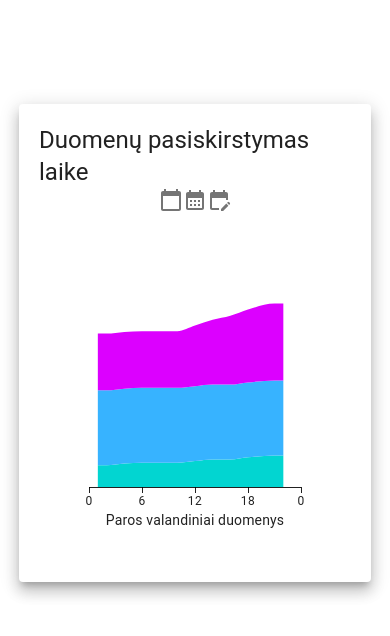
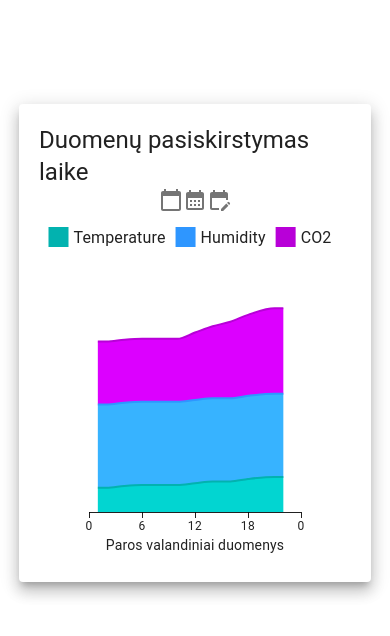
Before and after one commit to Mancefas/mui-graphs, a Next.js app: page / in a window 390 px wide. Shown: the top 636 px of the page. Built offline with nearby package versions, Linux system fonts and the light colour scheme.

Commit message:
different approach to mobile friendly design

```diff
--- a/src/app/globals.css
+++ b/src/app/globals.css
@@ -1,3 +1,11 @@
+:root {
+  /* Charts sizes */
+  --chartHeight: 350px;
+  --chartWidth: 400px;
+  --chartWidthResponsive: 80vw;
+  --rangePickerWidth: var(--chartWidth);
+}
+
 /* :root {
   --max-width: 1100px;
   --border-radius: 12px;
--- a/src/components/DayBars/DayBars.tsx
+++ b/src/components/DayBars/DayBars.tsx
@@ -1,10 +1,5 @@
-import {
-    ResponsiveChartContainer,
-    BarPlot,
-    ChartsXAxis,
-    ChartsTooltip,
-} from '@mui/x-charts/BarChart';
-
+import * as React from 'react';
+import { BarChart } from '@mui/x-charts/BarChart';
 import data from '@/store/data.json';
 
 // getting data at 12:00 ( timestamp has +1:00) and getting only first 7 days
@@ -21,22 +16,19 @@ const CO2 = dataForDaysAt12.map((item) => item.CO2);
 
 export default function DayBars() {
     return (
-        <ResponsiveChartContainer
-            margin={{ bottom: 75 }}
+        <BarChart
+            xAxis={[
+                {
+                    scaleType: 'band',
+                    data: xAxisDays,
+                    label: 'Dienos duomenys',
+                },
+            ]}
             series={[
-                { data: temp, label: 'Temperature', type: 'bar' },
-                { data: humidity, label: 'Humidity', type: 'bar' },
-                { data: CO2, label: 'CO2', type: 'bar' },
+                { data: temp, label: 'Temperature' },
+                { data: humidity, label: 'Humidity' },
+                { data: CO2, label: 'CO2' },
             ]}
-            xAxis={[{ scaleType: 'band', data: xAxisDays, id: 'x-axis-id' }]}
-        >
-            <BarPlot />
-            <ChartsXAxis
-                label="Savaitės dienos duomenys"
-                position="bottom"
-                axisId="x-axis-id"
-            />
-            <ChartsTooltip trigger="axis" />
-        </ResponsiveChartContainer>
+        />
     );
 }
--- a/src/components/HourlyChart/HourlyChart.tsx
+++ b/src/components/HourlyChart/HourlyChart.tsx
@@ -1,9 +1,4 @@
-import {
-    ResponsiveChartContainer,
-    ChartsXAxis,
-    ChartsTooltip,
-    AreaPlot,
-} from '@mui/x-charts/LineChart';
+import { LineChart } from '@mui/x-charts/LineChart';
 import data from '@/store/data.json';
 
 const dataForDay = data.filter((day) => day.timestamp.includes('2023-12-03'));
@@ -15,44 +10,44 @@ const Humidity = dataForDay.map((item) => item.humidity);
 
 export default function HourlyChart() {
     return (
-        <ResponsiveChartContainer
-            margin={{ bottom: 75 }}
-            series={[
-                {
-                    data: Temps,
-                    stack: 'total',
-                    area: true,
-                    type: 'line',
-                },
-                {
-                    data: Humidity,
-                    stack: 'total',
-                    area: true,
-                    type: 'line',
-                },
-                {
-                    data: CO2,
-                    stack: 'total',
-                    area: true,
-                    type: 'line',
-                },
-            ]}
+        <LineChart
+            leftAxis={null}
             xAxis={[
                 {
                     id: 'time',
                     data: time,
                     scaleType: 'time',
+                    label: 'Paros valandiniai duomenys',
+                    // valueFormatter: (date) => date.getFullYear().toString(),
                     valueFormatter: (date) => date.getHours().toString(),
                 },
             ]}
-        >
-            <AreaPlot />
-            <ChartsXAxis
-                label="Paros valandiniai duomenys"
-                position="bottom"
-                axisId="time"
-            />
-            <ChartsTooltip trigger="axis" />
-        </ResponsiveChartContainer>
+            series={[
+                {
+                    id: 'temperature',
+                    label: 'Temperature',
+                    data: Temps,
+                    stack: 'total',
+                    area: true,
+                    showMark: false,
+                },
+                {
+                    id: 'Humidity',
+                    label: 'Humidity',
+                    data: Humidity,
+                    stack: 'total',
+                    area: true,
+                    showMark: false,
+                },
+                {
+                    id: 'CO2',
+                    label: 'CO2',
+                    data: CO2,
+                    stack: 'total',
+                    area: true,
+                    showMark: false,
+                },
+            ]}
+        />
     );
 }
--- a/src/components/SensorChartSection/SensorChartSection.module.css
+++ b/src/components/SensorChartSection/SensorChartSection.module.css
@@ -5,19 +5,19 @@
 }
 
 .rangePickerContainer {
-    width: 400px;
+    width: var(--rangePickerWidth);
 }
 
 .chartsContainer {
-    height: 350px;
-    width: 400px;
+    height: var(--chartHeight);
+    width: var(--chartWidth);
 }
 
 
 @media screen and (max-width: 600px) {
     .rangePickerContainer,
     .chartsContainer {
-        width: 80vw;
+        width: var(--chartWidthResponsive);
     }
 
 }
```
